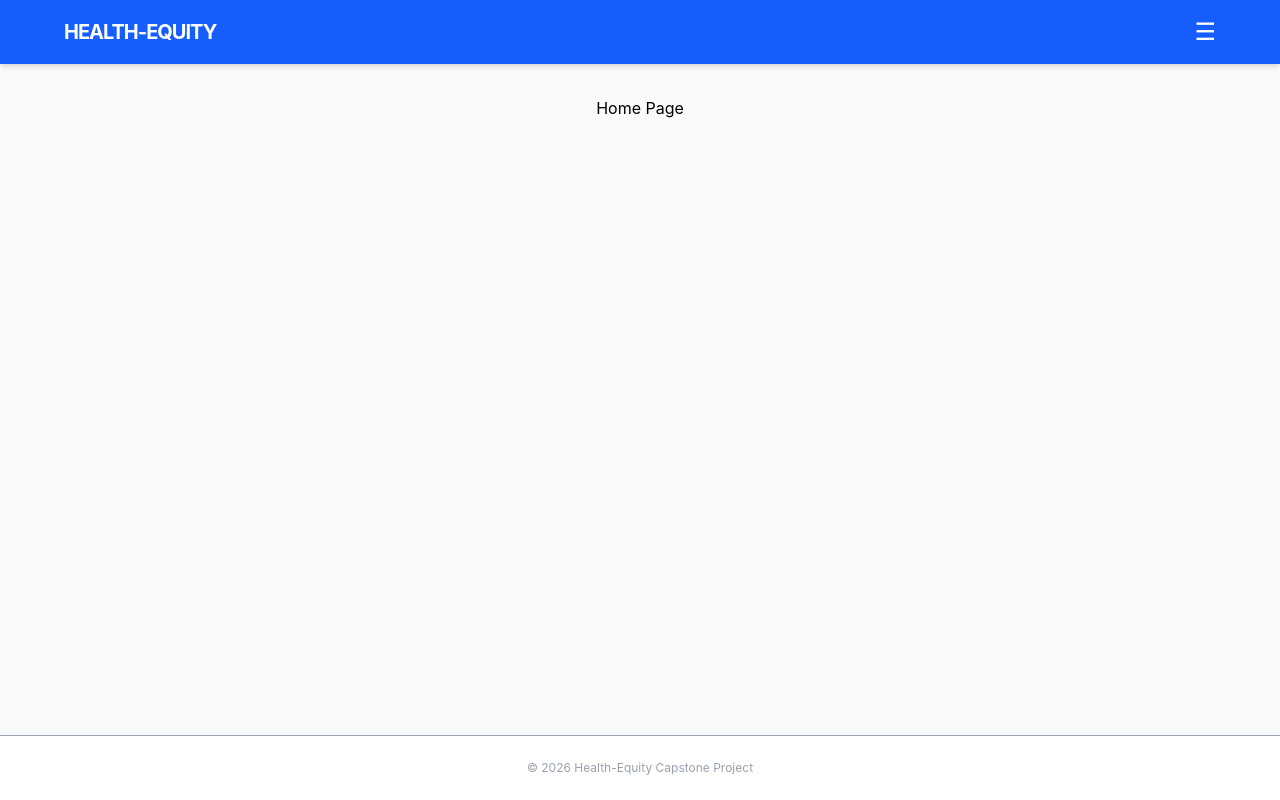
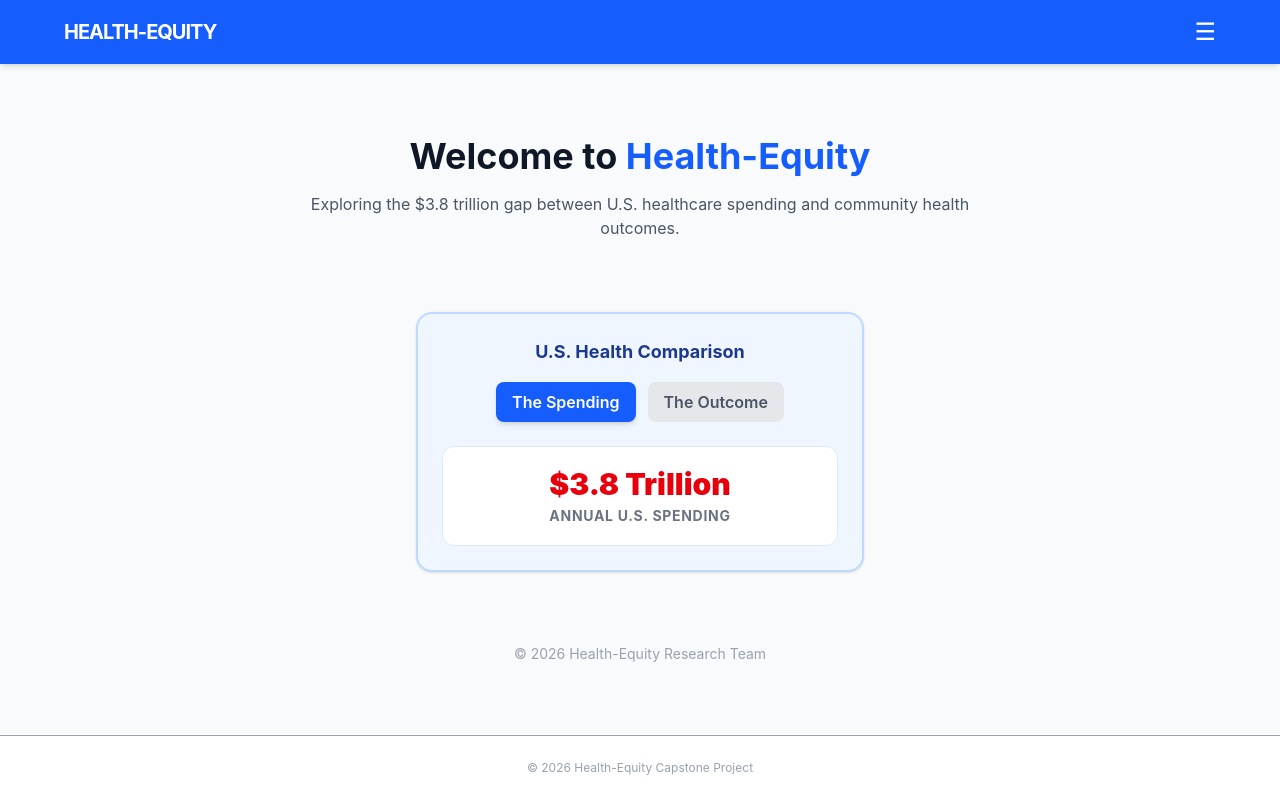
Before and after one commit to Alex-2026/Real-U5-Alex-Jason-Sandesh-Mahmoud, a React (Vite) app in the folder my-final-app/: page / in a window 1280 px wide. Built offline with nearby package versions, Linux system fonts and the light colour scheme.

Commit message:
Alex worked on my computer

```diff
--- /dev/null
+++ b/my-final-app/src/components/SpendingToggle.jsx
@@ -0,0 +1,44 @@
+import { useState } from "react";
+
+export default function SpendingToggle() {
+  const [view, setView] = useState("spend");
+
+  return (
+    <div className="p-6 bg-blue-50 rounded-2xl border-2 border-blue-200 shadow-sm">
+      <h3 className="font-bold text-blue-900 mb-4 text-lg">U.S. Health Comparison</h3>
+
+      <div className="flex justify-center gap-3 mb-6">
+        <button
+          onClick={() => setView("spend")}
+          className={`px-4 py-2 rounded-lg font-semibold transition-all ${
+            view === 'spend' ? 'bg-blue-600 text-white shadow-md' : 'bg-gray-200 text-gray-600 hover:bg-gray-300'
+          }`}
+        >
+          The Spending
+        </button>
+        <button
+          onClick={() => setView("outcome")}
+          className={`px-4 py-2 rounded-lg font-semibold transition-all ${
+            view === 'outcome' ? 'bg-blue-600 text-white shadow-md' : 'bg-gray-200 text-gray-600 hover:bg-gray-300'
+          }`}
+        >
+          The Outcome
+        </button>
+      </div>
+
+      <div className="text-center p-4 bg-white rounded-xl min-h-[100px] flex items-center justify-center border border-blue-100">
+        {view === "spend" ? (
+          <div className="animate-fadeIn">
+            <p className="text-3xl font-black text-red-600">$3.8 Trillion</p>
+            <p className="text-gray-500 text-sm mt-1 uppercase tracking-wider font-bold">Annual U.S. Spending</p>
+          </div>
+        ) : (
+          <div className="animate-fadeIn">
+            <p className="text-xl font-bold text-gray-800">Lower life expectancy than</p>
+            <p className="text-2xl font-black text-red-600">30+ peer nations</p>
+          </div>
+        )}
+      </div>
+    </div>
+  );
+}
--- a/my-final-app/src/pages/Home.jsx
+++ b/my-final-app/src/pages/Home.jsx
@@ -1,10 +1,28 @@
+import React from 'react';
+import SpendingToggle from '../components/SpendingToggle';
+
 function Home() {
- return (
- <>
-   <h1>Home Page</h1>
- </>
-)
-};
+  return (
+    <div className="space-y-8 text-center">
+      <header className="py-10">
+        <h1 className="text-4xl font-bold text-gray-900 mb-4">
+          Welcome to <span className="text-blue-600">Health-Equity</span>
+        </h1>
+        <p className="text-gray-600 max-w-2xl mx-auto">
+          Exploring the $3.8 trillion gap between U.S. healthcare spending and community health outcomes.
+        </p>
+      </header>
 
+      {/* This section uses the component Alex assigned to this page */}
+      <section className="max-w-md mx-auto">
+        <SpendingToggle />
+      </section>
+
+      <footer className="pt-10 text-sm text-gray-400">
+        &copy; 2026 Health-Equity Research Team
+      </footer>
+    </div>
+  );
+}
 
 export default Home;
```
